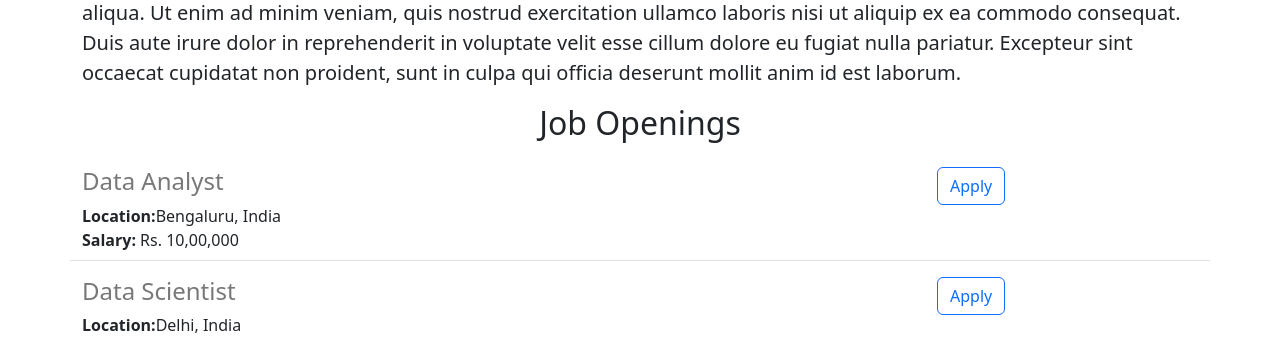
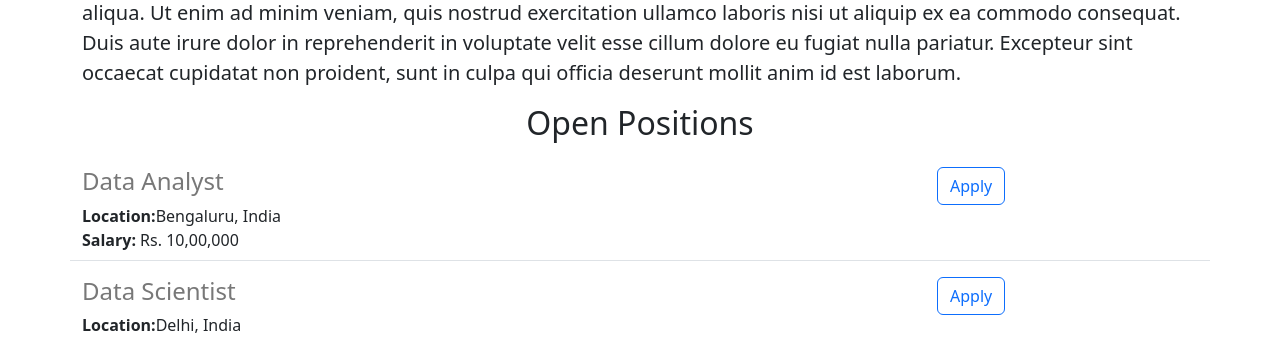
Before and after one commit to BryanAlbertoMk20/jovian-careers-website, a Flask app: page / in a window 1280 px wide. Shown: the part 542-879 px from the top of the page. Run offline with Flask 3, Linux system fonts and the light colour scheme.

Commit message:
Changed to open positions

```diff
--- a/templates/home.html
+++ b/templates/home.html
@@ -29,7 +29,7 @@
     <p class="lead">Lorem ipsum dolor sit amet, consectetur adipiscing elit, sed do eiusmod tempor incididunt ut labore et dolore magna aliqua. Ut enim ad minim veniam, quis nostrud exercitation ullamco laboris nisi ut aliquip ex ea commodo consequat. Duis aute irure dolor in reprehenderit in voluptate velit esse cillum dolore eu fugiat nulla pariatur. Excepteur sint occaecat cupidatat non proident, sunt in culpa qui officia deserunt mollit anim id est laborum.
     </p>
 
-    <h2 class="text-center mt-2 mb-4"">Job Openings</h2>
+    <h2 class="text-center mt-2 mb-4"">Open Positions</h2>
 
     <div>
       {% for job in jobs%}
```
